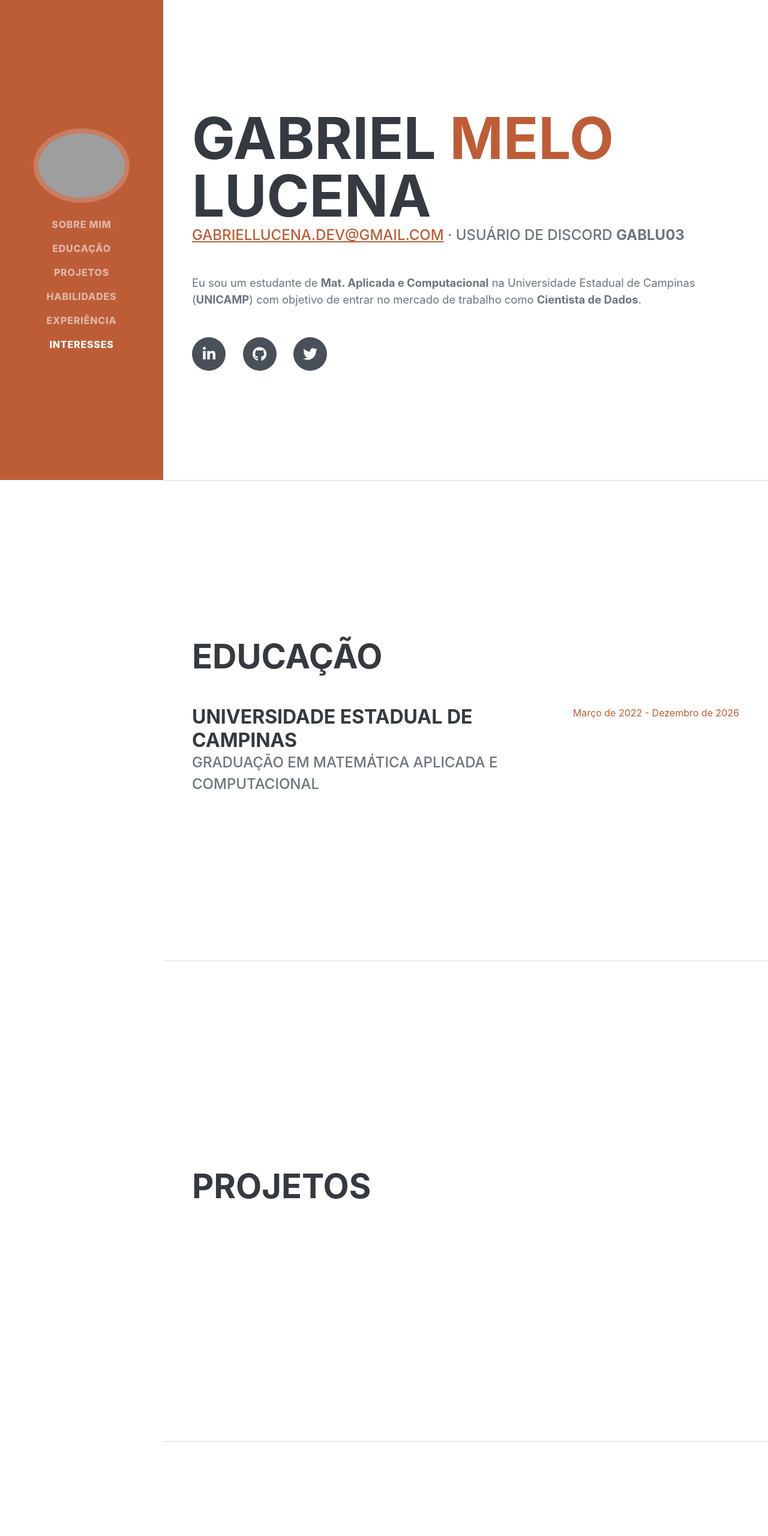
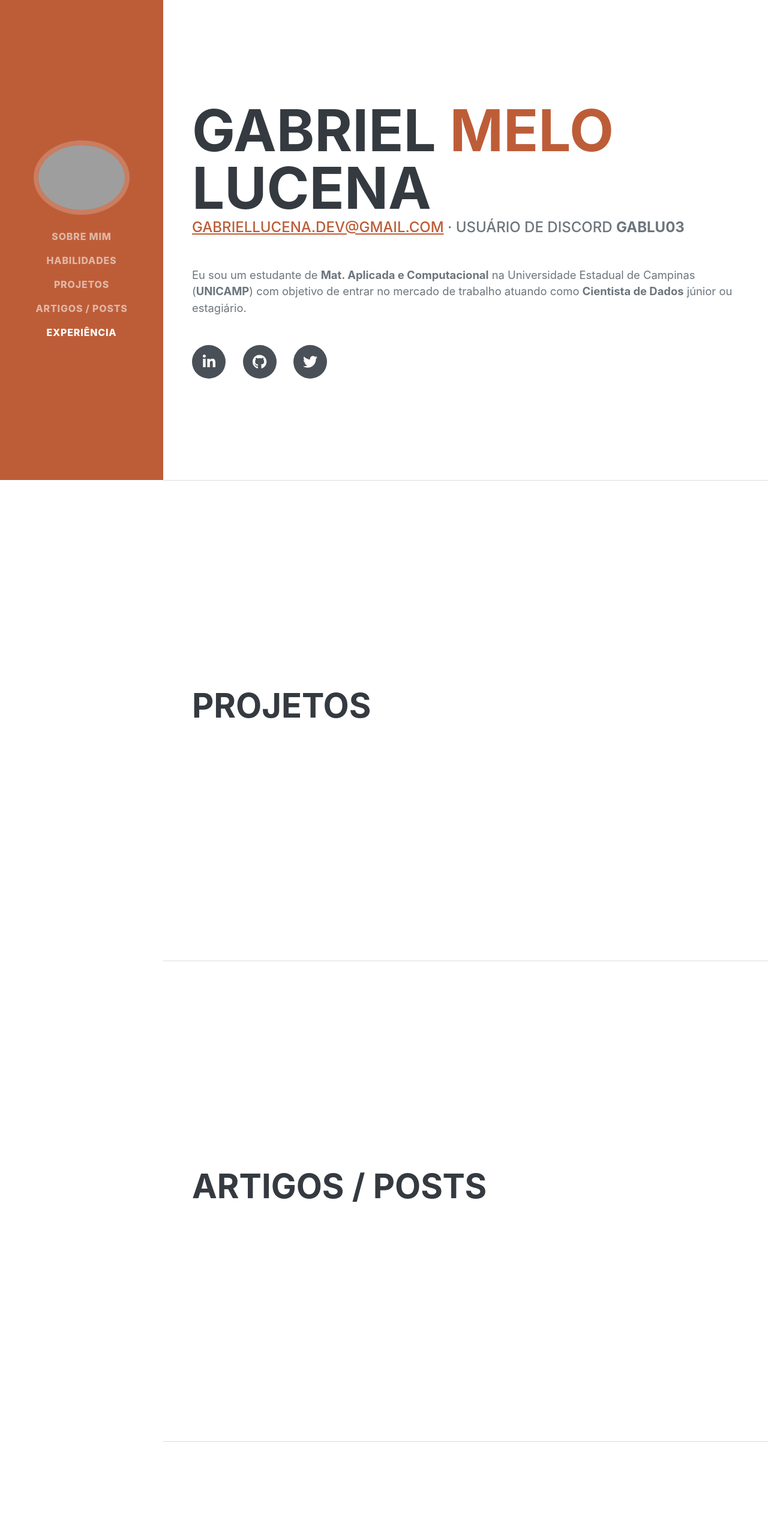
Before and after one commit to gaamelu/gaamelu, a plain HTML site: page index.html in a window 1280 px wide. Shown: the top 2560 px of the page at 60% size. Drawn offline with nearby package versions, Linux system fonts and the light colour scheme; grey boxes are pictures that could not be loaded; a web font is replaced by a local one.

Commit message:
Update index.html

```diff
--- a/index.html
+++ b/index.html
@@ -26,11 +26,10 @@
             <div class="collapse navbar-collapse" id="navbarResponsive">
                 <ul class="navbar-nav">
                     <li class="nav-item"><a class="nav-link js-scroll-trigger" href="#about">Sobre mim</a></li>
-                    <li class="nav-item"><a class="nav-link js-scroll-trigger" href="#education">Educação</a></li>
+                    <li class="nav-item"><a class="nav-link js-scroll-trigger" href="#skills">Habilidades</a></li>
                     <li class="nav-item"><a class="nav-link js-scroll-trigger" href="#awards">Projetos</a></li>
-                    <li class="nav-item"><a class="nav-link js-scroll-trigger" href="#skills">Habilidades</a></li>
+                    <li class="nav-item"><a class="nav-link js-scroll-trigger" href="#articles">Artigos / Posts</a></li>
                     <li class="nav-item"><a class="nav-link js-scroll-trigger" href="#experience">Experiência</a></li>
-                    <li class="nav-item"><a class="nav-link js-scroll-trigger" href="#interests">Interesses</a></li>
                 </ul>
             </div>
         </nav>
@@ -48,7 +47,7 @@
                         <a href="mailto:name@email.com">gabriellucena.dev@gmail.com</a> · Usuário de Discord <strong>gablu03</strong>
                     </div>
                     <p class="lead mb-5">Eu sou um estudante de <strong>Mat. Aplicada e Computacional</strong> na Universidade Estadual de Campinas (<strong>UNICAMP</strong>) com objetivo de
-                    entrar no mercado de trabalho como <strong>Cientista de Dados</strong>.</p>
+                    entrar no mercado de trabalho atuando como <strong>Cientista de Dados</strong> júnior ou estagiário.</p>
                     <div class="social-icons">
                         <a class="social-icon" href="https://www.linkedin.com/in/gabrielmelolucena/" target="_blank"><i class="fab fa-linkedin-in"></i></a>
                         <a class="social-icon" href="https://github.com/gaamelu" target="_blank"><i class="fab fa-github"></i></a>
@@ -56,8 +55,8 @@
                     </div>
                 </div>
             </section>
-            <hr class="m-0" />
             <!-- Education-->
+            <!-- <hr class="m-0" />
             <section class="resume-section" id="education">
                 <div class="resume-section-content">
                     <h2 class="mb-5">Educação</h2>
@@ -69,12 +68,58 @@
                         <div class="flex-shrink-0"><span class="text-primary">Março de 2022 - Dezembro de 2026</span></div>
                     </div>
                 </div>
-            </section>
+            </section>-->
+            <!-- Projetos -->
             <hr class="m-0" />
-            <!-- Awards-->
             <section class="resume-section" id="awards">
                 <div class="resume-section-content">
                     <h2 class="mb-5">Projetos</h2>
+                    <!-- <ul class="fa-ul mb-0">
+                                    <li>
+                                        <span class="fa-li"><i class="fas fa-trophy text-warning"></i></span>
+                                        Google Analytics Certified Developer
+                                    </li>
+                                    <li>
+                                        <span class="fa-li"><i class="fas fa-trophy text-warning"></i></span>
+                                        Mobile Web Specialist - Google Certification
+                                    </li>
+                                    <li>
+                                        <span class="fa-li"><i class="fas fa-trophy text-warning"></i></span>
+                                        1
+                                        <sup>st</sup>
+                                        Place - University of Colorado Boulder - Emerging Tech Competition 2009
+                                    </li>
+                                    <li>
+                                        <span class="fa-li"><i class="fas fa-trophy text-warning"></i></span>
+                                        1
+                                        <sup>st</sup>
+                                        Place - University of Colorado Boulder - Adobe Creative Jam 2008 (UI Design Category)
+                                    </li>
+                                    <li>
+                                        <span class="fa-li"><i class="fas fa-trophy text-warning"></i></span>
+                                        2
+                                        <sup>nd</sup>
+                                        Place - University of Colorado Boulder - Emerging Tech Competition 2008
+                                    </li>
+                                    <li>
+                                        <span class="fa-li"><i class="fas fa-trophy text-warning"></i></span>
+                                        1
+                                        <sup>st</sup>
+                                        Place - James Buchanan High School - Hackathon 2006
+                                    </li>
+                                    <li>
+                                        <span class="fa-li"><i class="fas fa-trophy text-warning"></i></span>
+                                        3
+                                        <sup>rd</sup>
+                                        Place - James Buchanan High School - Hackathon 2005
+                                    </li>
+                                </ul> -->
+                </div>
+            </section>
+            <hr class="m-0" />
+            <section class="resume-section" id="articles">
+                <div class="resume-section-content">
+                    <h2 class="mb-5">Artigos / Posts</h2>
                     <!-- <ul class="fa-ul mb-0">
                                     <li>
                                         <span class="fa-li"><i class="fas fa-trophy text-warning"></i></span>
@@ -187,15 +232,6 @@
                                 </div> -->
                 </div>
             </section>
-            <hr class="m-0" />
-            <!-- Interests-->
-            <section class="resume-section" id="interests">
-                <div class="resume-section-content">
-                    <h2 class="mb-5">Interesses</h2>
-                    <p>Além de cientista de dados, eu gosto de passar meu tempo de qualidade com amigos e família, fazendo
-                        atividades físicas como musculação e ciclismo ou consumindo conteúdo geek. </p>
-                </div>
-            </section>
         </div>
         <!-- Bootstrap core JS-->
         <script src="https://cdn.jsdelivr.net/npm/bootstrap@5.2.3/dist/js/bootstrap.bundle.min.js"></script>
```
